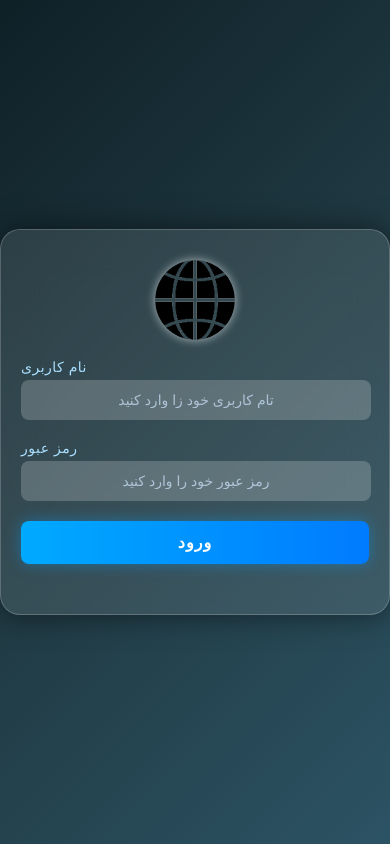
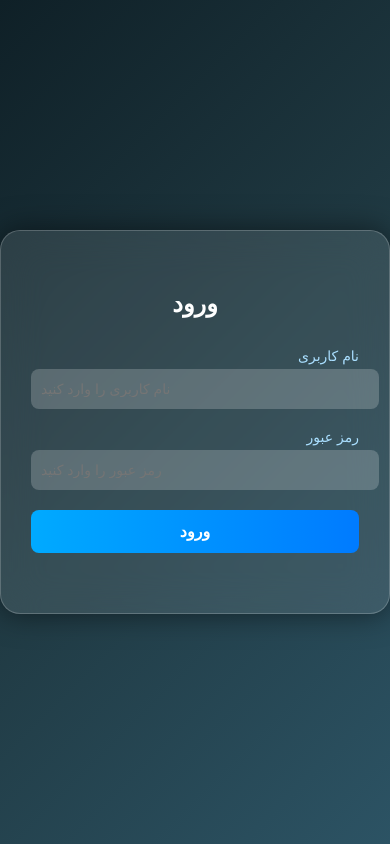
Before and after one commit to amir-namazi/project, a plain HTML site: page index.html in a window 390 px wide. Drawn offline with Linux system fonts and the light colour scheme.

Commit message:
Update project

```diff
--- a/css/box.css
+++ /dev/null
@@ -1,107 +0,0 @@
-
-body {
-    margin: 0;
-    padding: 0;
-    height: 100vh;
-    display: flex;
-    justify-content: center;
-    align-items: center;
-    font-family: "Poppins", sans-serif;
-    background: linear-gradient(135deg, #0f2027, #203a43, #2c5364);
-    background-attachment: fixed;
-  }
-
-  .rigester-box {
-    background: rgba(255, 255, 255, 0.1);
-    backdrop-filter: blur(20px);
-    border-radius: 20px;
-    box-shadow: 0 0 30px rgba(0, 0, 0, 0.5);
-    width: 350px;
-    padding: 40px 30px;
-    color: #fff;
-    text-align: center;
-    border: 1px solid rgba(255, 255, 255, 0.2);
-    transition: transform 0.3s ease, box-shadow 0.3s ease;
-  }
-
-  .rigester-box:hover {
-    transform: translateY(-5px);
-    box-shadow: 0 0 40px rgba(0, 162, 255, 0.5);
-  }
-
-
-  .box img {
-    width: 80px;
-    margin-bottom: 15px;
-    border-radius: 50%;
-    box-shadow: 0 0 10px rgba(255, 255, 255, 0.6);
-  }
-
-
-  label {
-    display: block;
-    text-align: left;
-    font-size: 14px;
-    margin-bottom: 5px;
-    color: #aadfff;
-    letter-spacing: 0.5px;
-  }
-
-
-  .input input {
-    width: 100%;
-    padding: 12px 1px;
-    border: none;
-    outline: none;
-    border-radius: 8px;
-    margin-bottom: 20px;
-    font-size: 14px;
-    background: rgba(255, 255, 255, 0.2);
-    color: #fff;
-    transition: background 0.3s ease, box-shadow 0.3s ease;
-  }
-
-  .input input::placeholder {
-    color: #d1e7ff;
-    opacity: 0.7;
-    text-align: center;
-  }
-
-  .input input:focus {
-    background: rgba(255, 255, 255, 0.3);
-    box-shadow: 0 0 10px rgba(0, 162, 255, 0.8);
-  }
-
-  .input3 input[type="submit"] {
-    background: linear-gradient(90deg, #00aaff, #007bff);
-    border: none;
-    cursor: pointer;
-    padding: 12px 0;
-    color: white;
-    font-size: 16px;
-    font-weight: bold;
-    border-radius: 8px;
-    text-transform: uppercase;
-    letter-spacing: 1px;
-    transition: background 0.3s ease, transform 0.2s ease;
-    box-shadow: 0 0 15px rgba(0, 162, 255, 0.4);
-  }
-
-  .input3 input[type="submit"]:hover {
-    background: linear-gradient(90deg, #00c6ff, #0056b3);
-    transform: scale(1.05);
-    box-shadow: 0 0 25px rgba(0, 162, 255, 0.8);
-  }
-
-
-  .input input:hover {
-    background: rgba(255, 255, 255, 0.3);
-  }
-
-
-  @media (max-width: 400px) {
-    .rigester-box {
-      width: 90%;
-      padding: 30px 20px;
-    }
-  }
--- /dev/null
+++ b/frontend/css/box.css
@@ -0,0 +1,81 @@
+
+body {
+  margin: 0;
+  padding: 0;
+  height: 100vh;
+  display: flex;
+  justify-content: center;
+  align-items: center;
+  font-family: "Poppins", sans-serif;
+  background: linear-gradient(135deg, #0f2027, #203a43, #2c5364);
+  background-attachment: fixed;
+}
+
+
+.register-box {
+  width: 350px;
+  padding: 40px 30px;
+  text-align: center;
+  color: #fff;
+  border-radius: 20px;
+  border: 1px solid rgba(255, 255, 255, 0.2);
+  background: rgba(255, 255, 255, 0.1);
+  backdrop-filter: blur(20px);
+  box-shadow: 0 0 30px rgba(0, 0, 0, 0.5);
+}
+
+
+.register-box h2 {
+  margin-bottom: 30px;
+  font-size: 24px;
+}
+
+
+.input-group {
+  width: 100%;
+}
+
+
+.input-field {
+  margin-bottom: 20px;
+  text-align: right;
+}
+
+
+.input-field label {
+  display: block;
+  margin-bottom: 5px;
+  font-size: 14px;
+  color: #aadfff;
+}
+
+
+.input-field input[type="text"],
+.input-field input[type="password"] {
+  width: 100%;
+  padding: 12px 10px;
+  border: none;
+  outline: none;
+  border-radius: 8px;
+  font-size: 14px;
+  background: rgba(255, 255, 255, 0.2);
+  color: #fff;
+}
+
+
+.input-field input[type="button"] {
+  width: 100%;
+  padding: 12px;
+  font-size: 16px;
+  font-weight: bold;
+  border: none;
+  border-radius: 8px;
+  color: #fff;
+  cursor: pointer;
+  background: linear-gradient(90deg, #00aaff, #007bff);
+  transition: 0.3s;
+}
+
+.input-field input[type="button"]:hover {
+  opacity: 0.9;
+}
--- /dev/null
+++ b/frontend/script.js
@@ -0,0 +1,33 @@
+document.getElementById("loginBtn").addEventListener("click", async function () {
+    const username = document.getElementById("username").value.trim();
+    const password = document.getElementById("password").value.trim();
+
+    if (!username || !password) {
+        alert("نام کاربری یا رمز را وارد کنید");
+        return;
+    }
+
+    try {
+        const res = await fetch("http://localhost:5000/login", {
+            method: "POST",
+            headers: {
+                "Content-Type": "application/json",
+            },
+            body: JSON.stringify({ username, password }),
+        });
+
+        console.log("RAW response:", res);
+        const data = await res.json();
+        console.log("Server Response:", data);
+
+        if (data.token) {
+            alert("ورود موفق!");
+            localStorage.setItem("token", data.token);
+        } else {
+            alert("توکن از سرور دریافت نشد!");
+        }
+    } catch (err) {
+        alert("اتصال به سرور برقرار نشد");
+        console.log(err);
+    }
+});
--- a/index.html
+++ b/index.html
@@ -1,29 +1,32 @@
 <!DOCTYPE html>
-<html lang="en">
-    <link rel="stylesheet" href="css/box.css">
+<html lang="fa">
 <head>
     <meta charset="UTF-8">
     <meta name="viewport" content="width=device-width, initial-scale=1.0">
-    <title>Document</title>
+    <title>Login Page</title>
+    <link rel="stylesheet" href="frontend/css/box.css">
 </head>
 <body>
-    <div class="rigester-box">
-        <div class="box">
-            <img src="imgs/images-removebg-preview.png" alt="">
-            <div class="input">
-                <div class="input1">
-                    <label for="">نام کاربری</label>
-                    <input type="text" placeholder="تام کاربری خود زا وارد کنید">
-                </div>
-                <div class="input2">
-                    <label for="">رمز عبور</label>
-                    <input type="password" placeholder="رمز عبور خود را وارد کنید">
-                </div>
-                <div class="input3">
-                    <input type="submit" value="ورود">
-                </div>
+    <div class="register-box">
+        <h2>ورود</h2>
+        <div class="input-group">
+
+            <div class="input-field">
+                <label for="username">نام کاربری</label>
+                <input type="text" id="username" placeholder="نام کاربری را وارد کنید">
+            </div>
+
+            <div class="input-field">
+                <label for="password">رمز عبور</label>
+                <input type="password" id="password" placeholder="رمز عبور را وارد کنید">
+            </div>
+
+            <div class="input-field">
+                <input type="button" value="ورود" id="loginBtn">
             </div>
         </div>
     </div>
+
+    <script src="frontend/script.js"></script>
 </body>
 </html>
```
Also changed, not shown: backend/models/User.js (added, +8 -0 lines), backend/package.json (added, +23 -0 lines), backend/server.js (added, +59 -0 lines), frontend/package.json (added, +21 -0 lines), package.json (deleted, +0 -15 lines), frontend/css/test.css (renamed from css/test.css), frontend/imgs/images-removebg-preview.png (renamed from imgs/images-removebg-preview.png), frontend/sass/test.scss (renamed from sass/test.scss), 7 other files.
